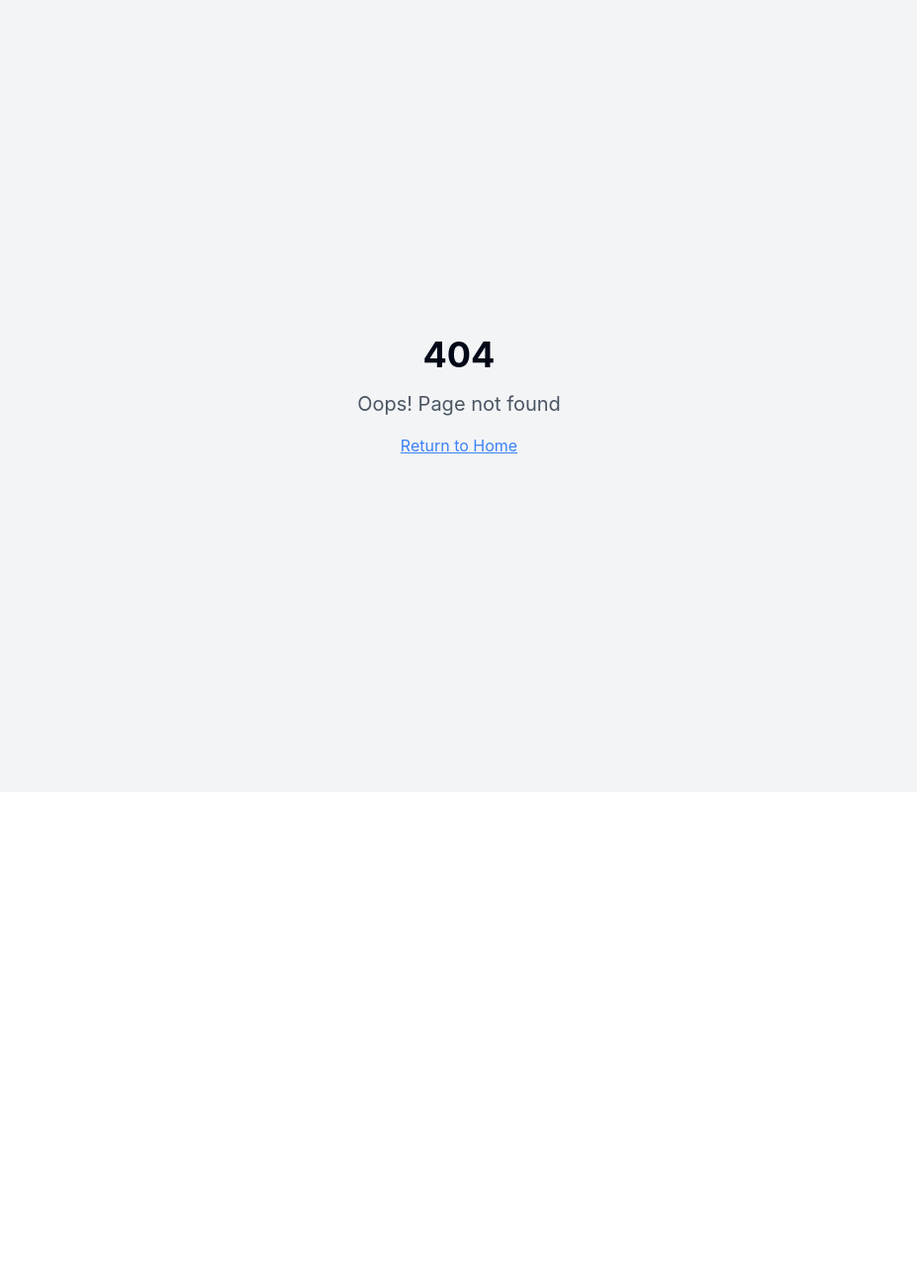
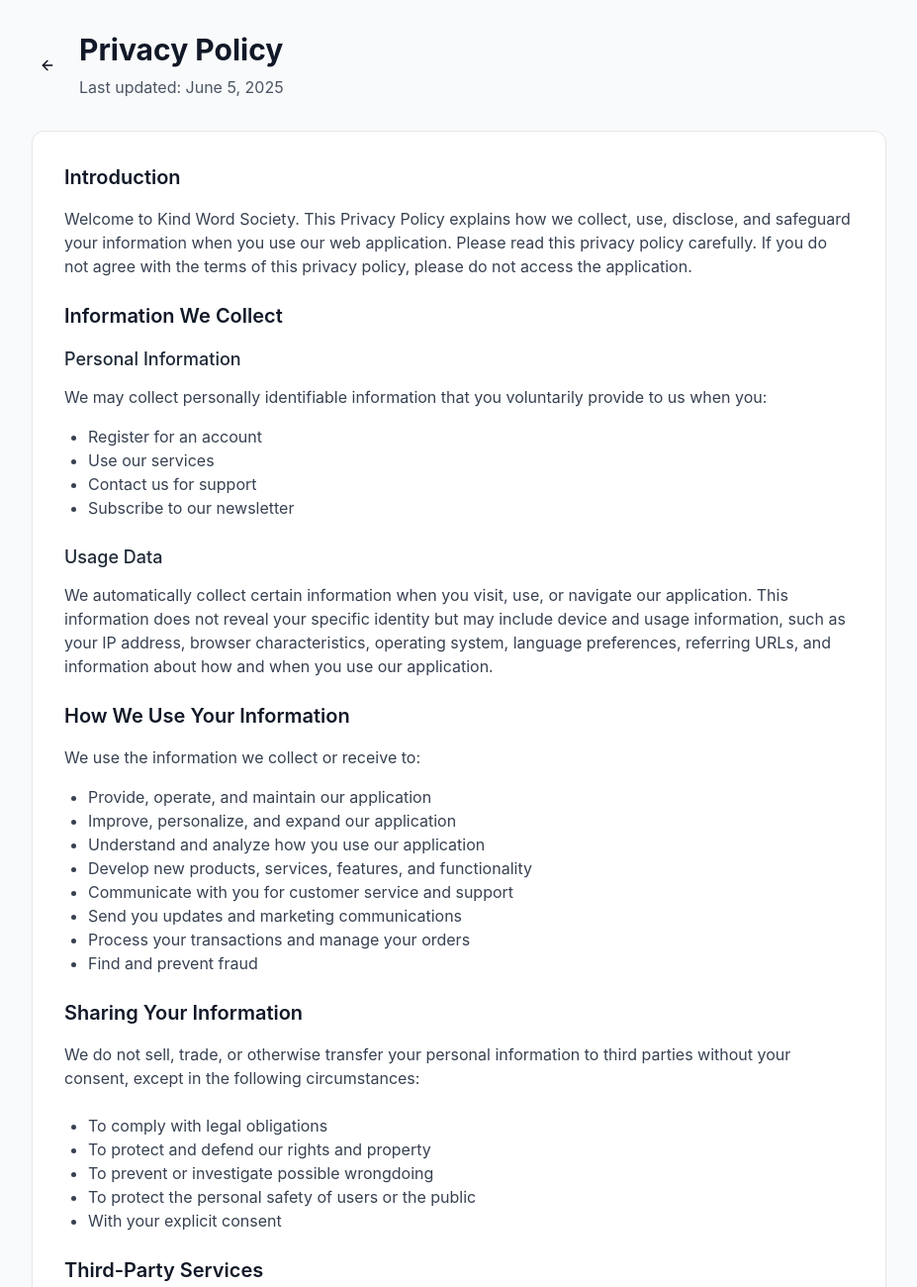
Before and after one commit to BridgeYouInnovation/ThinkPlan, a React (Vite) app: page /privacy-policy in a window 1280 px wide. Before the commit this address had no page. Shown: the top 1300 px of the page at 99% size, without its empty margins (176-1103 px from the left). Before the commit the page ends 800 px from the top, so only its background shows below. Built offline with nearby package versions, Linux system fonts and the light colour scheme.

Commit message:
Add privacy policy page for web app
Created a privacy policy page accessible via a new route, specifically for the web app version.

```diff
--- a/src/App.tsx
+++ b/src/App.tsx
@@ -6,6 +6,7 @@ import { QueryClient, QueryClientProvider } from "@tanstack/react-query";
 import { BrowserRouter, Routes, Route } from "react-router-dom";
 import Index from "./pages/Index";
 import NotFound from "./pages/NotFound";
+import PrivacyPolicy from "./pages/PrivacyPolicy";
 import { GoogleCalendarCallback } from "./components/auth/GoogleCalendarCallback";
 
 const queryClient = new QueryClient();
@@ -18,6 +19,7 @@ const App = () => (
       <BrowserRouter>
         <Routes>
           <Route path="/" element={<Index />} />
+          <Route path="/privacy-policy" element={<PrivacyPolicy />} />
           <Route path="/auth/callback" element={<GoogleCalendarCallback />} />
           {/* ADD ALL CUSTOM ROUTES ABOVE THE CATCH-ALL "*" ROUTE */}
           <Route path="*" element={<NotFound />} />
--- /dev/null
+++ b/src/pages/PrivacyPolicy.tsx
@@ -0,0 +1,164 @@
+
+import React from "react";
+import { Button } from "@/components/ui/button";
+import { ArrowLeft } from "lucide-react";
+import { useNavigate } from "react-router-dom";
+
+const PrivacyPolicy = () => {
+  const navigate = useNavigate();
+
+  return (
+    <div className="min-h-screen bg-gray-50">
+      <div className="container mx-auto px-4 py-8 max-w-4xl">
+        {/* Header */}
+        <div className="flex items-center gap-4 mb-8">
+          <Button
+            variant="ghost"
+            size="sm"
+            onClick={() => navigate(-1)}
+            className="p-2"
+          >
+            <ArrowLeft className="w-4 h-4" />
+          </Button>
+          <div>
+            <h1 className="text-3xl font-bold text-gray-900">Privacy Policy</h1>
+            <p className="text-gray-600 mt-2">Last updated: June 5, 2025</p>
+          </div>
+        </div>
+
+        {/* Content */}
+        <div className="bg-white rounded-lg shadow-sm border border-gray-200 p-8">
+          <div className="prose prose-gray max-w-none">
+
+            <h2 className="text-xl font-semibold text-gray-900 mb-4">Introduction</h2>
+            <p className="text-gray-700 mb-6">
+              Welcome to Kind Word Society. This Privacy Policy explains how we collect, use, disclose,
+              and safeguard your information when you use our web application. Please read this privacy
+              policy carefully. If you do not agree with the terms of this privacy policy, please do not
+              access the application.
+            </p>
+
+            <h2 className="text-xl font-semibold text-gray-900 mb-4">Information We Collect</h2>
+            <h3 className="text-lg font-medium text-gray-800 mb-3">Personal Information</h3>
+            <p className="text-gray-700 mb-4">
+              We may collect personally identifiable information that you voluntarily provide to us when you:
+            </p>
+            <ul className="list-disc pl-6 mb-6 text-gray-700">
+              <li>Register for an account</li>
+              <li>Use our services</li>
+              <li>Contact us for support</li>
+              <li>Subscribe to our newsletter</li>
+            </ul>
+
+            <h3 className="text-lg font-medium text-gray-800 mb-3">Usage Data</h3>
+            <p className="text-gray-700 mb-6">
+              We automatically collect certain information when you visit, use, or navigate our application.
+              This information does not reveal your specific identity but may include device and usage information,
+              such as your IP address, browser characteristics, operating system, language preferences,
+              referring URLs, and information about how and when you use our application.
+            </p>
+
+            <h2 className="text-xl font-semibold text-gray-900 mb-4">How We Use Your Information</h2>
+            <p className="text-gray-700 mb-4">
+              We use the information we collect or receive to:
+            </p>
+            <ul className="list-disc pl-6 mb-6 text-gray-700">
+              <li>Provide, operate, and maintain our application</li>
+              <li>Improve, personalize, and expand our application</li>
+              <li>Understand and analyze how you use our application</li>
+              <li>Develop new products, services, features, and functionality</li>
+              <li>Communicate with you for customer service and support</li>
+              <li>Send you updates and marketing communications</li>
+              <li>Process your transactions and manage your orders</li>
+              <li>Find and prevent fraud</li>
+            </ul>
+
+            <h2 className="text-xl font-semibold text-gray-900 mb-4">Sharing Your Information</h2>
+            <p className="text-gray-700 mb-6">
+              We do not sell, trade, or otherwise transfer your personal information to third parties without
+              your consent, except in the following circumstances:
+            </p>
+            <ul className="list-disc pl-6 mb-6 text-gray-700">
+              <li>To comply with legal obligations</li>
+              <li>To protect and defend our rights and property</li>
+              <li>To prevent or investigate possible wrongdoing</li>
+              <li>To protect the personal safety of users or the public</li>
+              <li>With your explicit consent</li>
+            </ul>
+
+            <h2 className="text-xl font-semibold text-gray-900 mb-4">Third-Party Services</h2>
+            <p className="text-gray-700 mb-6">
+              Our application may integrate with third-party services such as Google Calendar and Gmail.
+              When you connect these services, you grant us permission to access specific data as outlined
+              in the authorization process. We only access the minimum data necessary to provide our services.
+            </p>
+
+            <h2 className="text-xl font-semibold text-gray-900 mb-4">Data Security</h2>
+            <p className="text-gray-700 mb-6">
+              We implement appropriate technical and organizational security measures to protect your personal
+              information against unauthorized access, alteration, disclosure, or destruction. However, please
+              note that no method of transmission over the internet or electronic storage is 100% secure.
+            </p>
+
+            <h2 className="text-xl font-semibold text-gray-900 mb-4">Data Retention</h2>
+            <p className="text-gray-700 mb-6">
+              We retain your personal information only for as long as necessary to fulfill the purposes outlined
+              in this Privacy Policy, unless a longer retention period is required or permitted by law.
+              Completed tasks are automatically deleted after 24 hours.
+            </p>
+
+            <h2 className="text-xl font-semibold text-gray-900 mb-4">Your Rights</h2>
+            <p className="text-gray-700 mb-4">
+              Depending on your location, you may have the following rights regarding your personal information:
+            </p>
+            <ul className="list-disc pl-6 mb-6 text-gray-700">
+              <li>The right to access your personal information</li>
+              <li>The right to update or correct your personal information</li>
+              <li>The right to delete your personal information</li>
+              <li>The right to restrict processing of your personal information</li>
+              <li>The right to data portability</li>
+              <li>The right to withdraw consent</li>
+            </ul>
+
+            <h2 className="text-xl font-semibold text-gray-900 mb-4">Cookies and Tracking</h2>
+            <p className="text-gray-700 mb-6">
+              We use cookies and similar tracking technologies to track activity on our application and
+              store certain information. You can set your browser to refuse all cookies or to indicate
+              when a cookie is being sent. However, if you do not accept cookies, you may not be able
+              to use some portions of our application.
+            </p>
+
+            <h2 className="text-xl font-semibold text-gray-900 mb-4">Children's Privacy</h2>
+            <p className="text-gray-700 mb-6">
+              Our application is not intended for children under the age of 13. We do not knowingly collect
+              personal information from children under 13. If you are a parent or guardian and believe your
+              child has provided us with personal information, please contact us.
+            </p>
+
+            <h2 className="text-xl font-semibold text-gray-900 mb-4">Changes to This Privacy Policy</h2>
+            <p className="text-gray-700 mb-6">
+              We may update our Privacy Policy from time to time. We will notify you of any changes by
+              posting the new Privacy Policy on this page and updating the "Last updated" date. You are
+              advised to review this Privacy Policy periodically for any changes.
+            </p>
+
+            <h2 className="text-xl font-semibold text-gray-900 mb-4">Contact Us</h2>
+            <p className="text-gray-700 mb-6">
+              If you have any questions about this Privacy Policy, please contact us at:
+            </p>
+            <div className="bg-gray-50 p-4 rounded-lg border border-gray-200">
+              <p className="text-gray-700">
+                <strong>Email:</strong> privacy@kindwordsociety.com<br />
+                <strong>Address:</strong> [Your Company Address]<br />
+                <strong>Phone:</strong> [Your Phone Number]
+              </p>
+            </div>
+
+          </div>
+        </div>
+      </div>
+    </div>
+  );
+};
+
+export default PrivacyPolicy;
```
